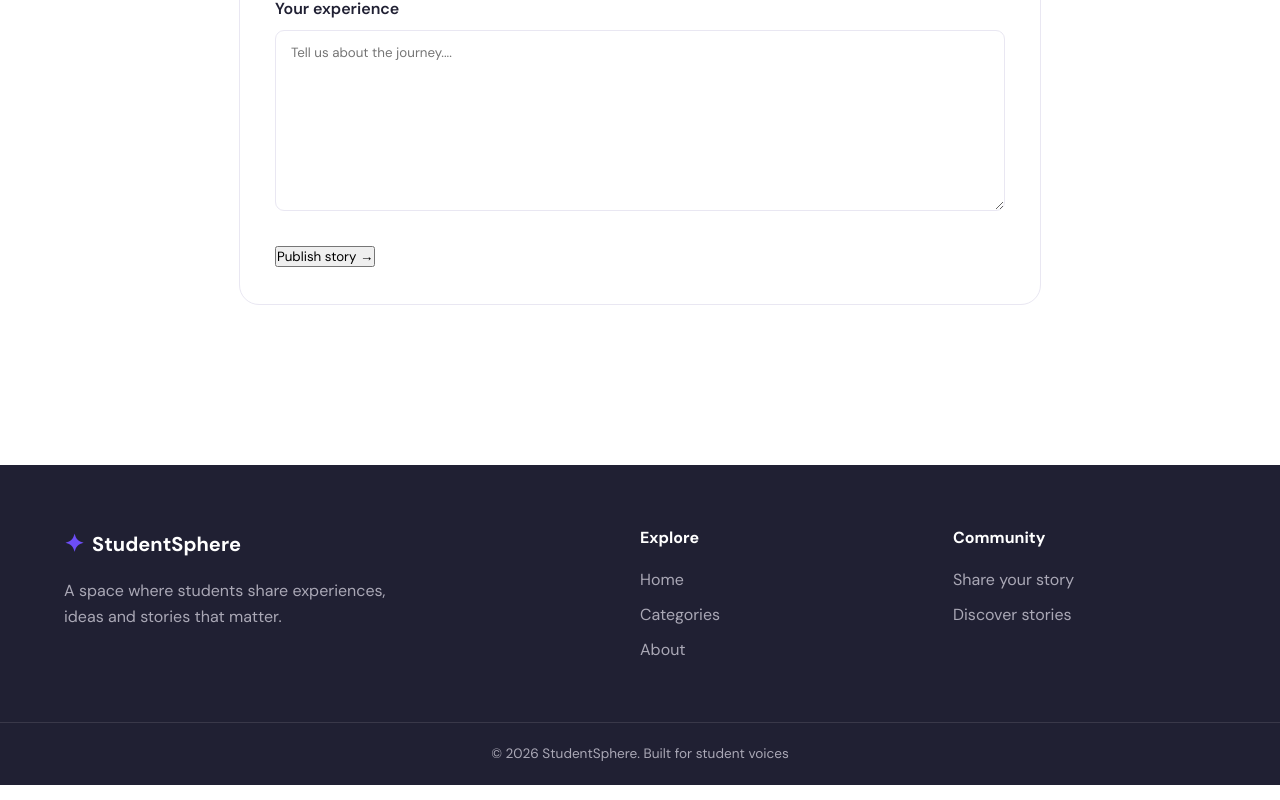
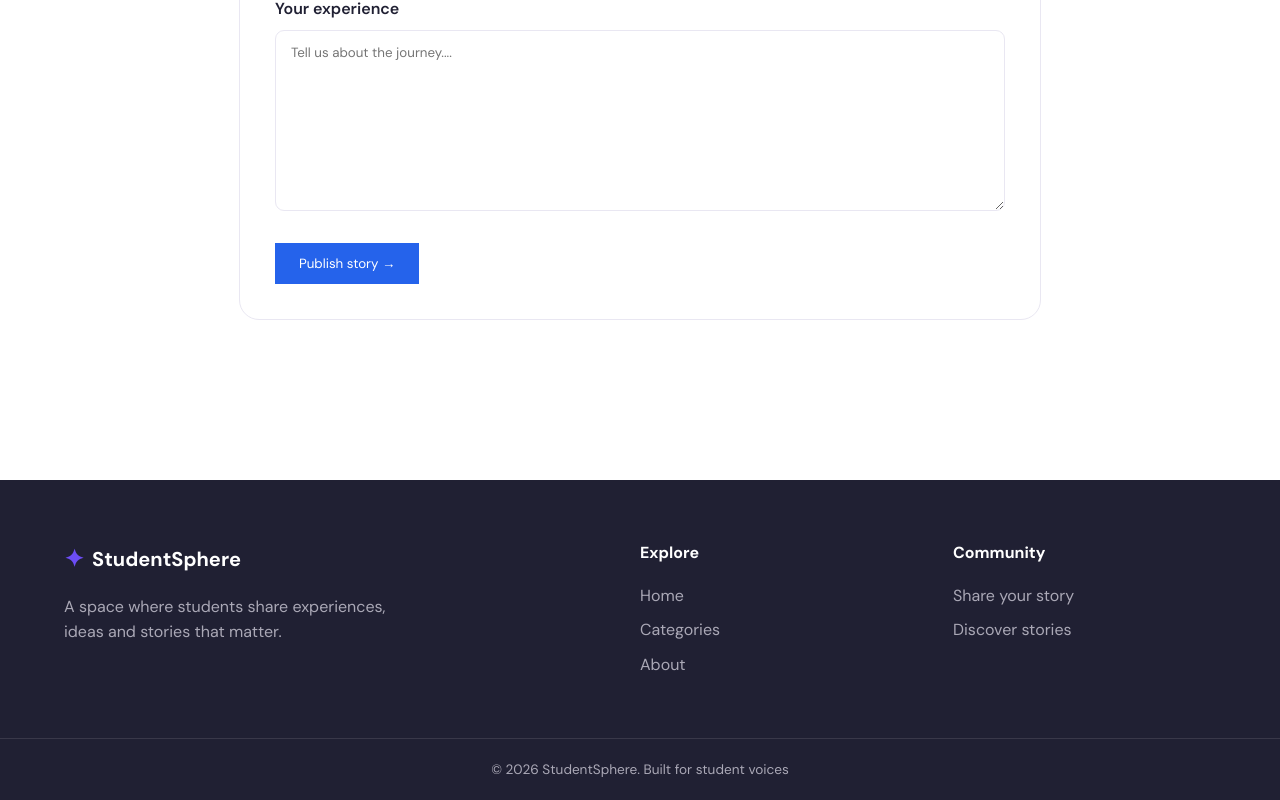
Before and after one commit to martinengo2108-collab/Learning_React_Js, a React (Vite) app in the folder Blog_system/Frontend/: page /create in a window 1280 px wide. Shown: the part 703-1503 px from the top of the page. Built offline with nearby package versions, Linux system fonts and the light colour scheme.

Commit message:
remove unused CSS comments and update post-form button styles

```diff
--- a/Blog_system/Frontend/src/index.css
+++ b/Blog_system/Frontend/src/index.css
@@ -100,8 +100,6 @@ select {
   background: var(--primary-dark);
 }
 
-/* HERO */
-
 .hero {
   max-width: 1200px;
   margin: auto;
@@ -164,7 +162,6 @@ select {
   font-weight: 600;
 }
 
-/* HERO VISUAL */
 
 .hero-decoration {
   position: relative;
@@ -212,15 +209,12 @@ select {
   left: 65px;
 }
 
-/* MAIN */
-
 .home-main {
   max-width: 1200px;
   margin: auto;
   padding: 20px 24px 80px;
 }
 
-/* FEATURED */
 
 .featured-post {
   background: var(--dark);
@@ -272,8 +266,6 @@ select {
   color: var(--secondary);
 }
 
-/* DISCOVER */
-
 .section-heading {
   display: flex;
   justify-content: space-between;
@@ -288,7 +280,6 @@ select {
   margin-top: 7px;
 }
 
-/* SEARCH */
 
 .search-container {
   position: relative;
@@ -324,7 +315,6 @@ select {
   cursor: pointer;
 }
 
-/* CATEGORY */
 
 .category-wrapper {
   overflow-x: auto;
@@ -353,7 +343,6 @@ select {
   border-color: var(--primary);
 }
 
-/* POSTS */
 
 .post-grid {
   display: grid;
@@ -406,7 +395,12 @@ select {
   font-size: 0.92rem;
   margin-bottom: 22px;
 }
-
+.post-form button{
+  padding: 12px 24px;
+  border: none;
+  background-color: #2563eb;
+  color: white;
+}
 .post-card-footer {
   border-top: 1px solid var(--border);
   padding-top: 15px;
```
